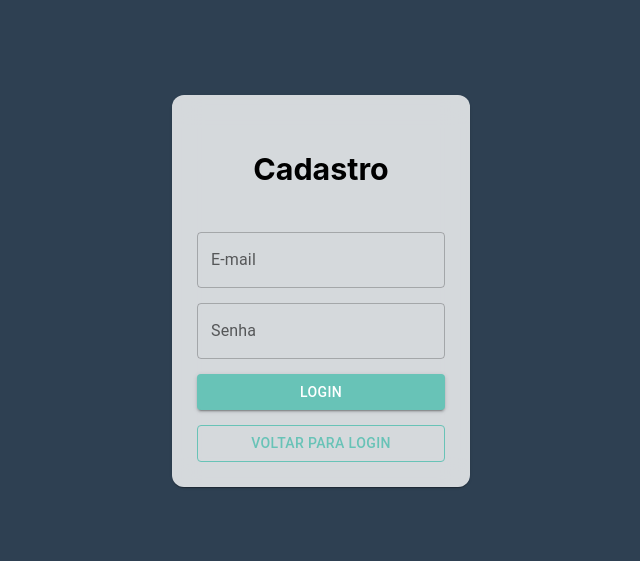
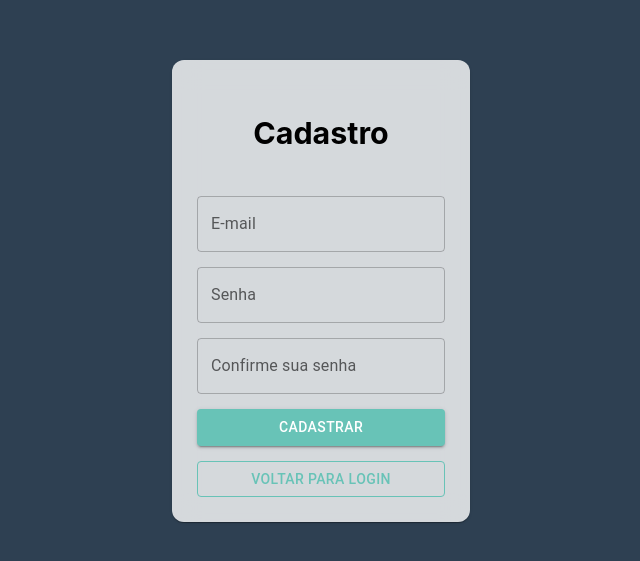
Before and after one commit to Huio-op/simple_events_app, a React (Create React App) app in the folder events-app/: page /signup in a window 1280 px wide. Shown: the part 109-670 px from the top of the page, without its empty margins (319-959 px from the left). Built offline with nearby package versions, Linux system fonts and the light colour scheme.

Commit message:
Patch com tela de cadastro

```diff
--- a/events-app/package.json
+++ b/events-app/package.json
@@ -18,7 +18,7 @@
     "web-vitals": "^2.1.4"
   },
   "scripts": {
-    "start": "PORT=8080 react-scripts start",
+    "start": "react-scripts start",
     "build": "react-scripts build",
     "test": "react-scripts test",
     "eject": "react-scripts eject"
--- a/events-app/src/pages/login/index.css
+++ b/events-app/src/pages/login/index.css
@@ -1,3 +1,8 @@
 .Login .signupRedirect {
   width: 100%;
 }
+
+
+.loginRedirect {
+  text-decoration: none;
+}
--- a/events-app/src/pages/signup/index.css
+++ b/events-app/src/pages/signup/index.css
@@ -1,3 +1,7 @@
 .loginRedirect {
   width: 100%;
 }
+
+.signupRedirect {
+  text-decoration: none;
+}
--- a/events-app/src/pages/signup/index.js
+++ b/events-app/src/pages/signup/index.js
@@ -1,22 +1,92 @@
-import React from 'react';
+import React, {useState} from 'react';
 import './index.css';
 import TextField from '@mui/material/TextField';
 import Button from '@mui/material/Button';
 
 const Signup = () => {
+
+  const [fieldValues, setFieldValues] = useState({});
+  const [errors, setErrors] = useState({});
+  const [errorsEmail, setErrorsEmail] = useState({});
+  const [helper, setHelper] = useState({});
+  const [helperEmail, setHelperEmail] = useState({});
+
+  function createUser (event) {
+    event.preventDefault();
+    const validPassword = validatePassword();
+    const validEmail = validateEmail();
+    if (validEmail && validPassword) {
+      return true;
+    } else {
+      return false;
+    }
+
+  }
+
+  const validatePassword = () => {
+    if (fieldValues.password === fieldValues.passwordConfirm && fieldValues.password !== "") {
+      setHelper({password: ""});
+      setErrors({...errors, password: false, passwordConfirm: false});
+      return true;
+    } else {
+      setHelper({password: "As senhas digitadas não coincidem"});
+      setErrors({...errors, password: true, passwordConfirm: true});
+      console.log("senhas não valido");
+      return false;
+    }
+  }
+
+  const validateEmail = () => {
+    let regex = new RegExp('[a-z0-9]+@[a-z]+\.[a-z]{2,3}');
+    if (!regex.test(fieldValues.email)) {
+        setErrorsEmail({...errorsEmail, email: true});
+        setHelperEmail({email: "O e-mail digitado não é válido"});
+        console.log("email não valido");
+        return false;
+    } else {
+        setErrorsEmail({...errorsEmail, email: false});
+        setHelperEmail({email: ""});
+        return true;
+    }
+  }
+
+  console.log('erros', errors)
+
   return (
     <div className="Signup defaultBackground">
+      <form onSubmit={createUser}>
       <div className="card">
         <h3>Cadastro</h3>
-        <TextField id="email" label="E-mail" variant="outlined" type="email" />
+        <TextField id="email"
+        label="E-mail"
+        variant="outlined"
+        name='email'
+        onChange={e => {setFieldValues({...fieldValues, email: e.target.value})}}
+        error={errorsEmail.email}
+        helperText={helperEmail.email}
+
+        />
         <TextField
           id="password"
           label="Senha"
+          name='password'
           variant="outlined"
           type="password"
+          error={errors.password}
+          helperText={helper.password}
+          onChange={e => {setFieldValues({...fieldValues, password: e.target.value})}}
         />
-        <Button className="filledButton" variant="contained">
-          Login
+        <TextField
+          id="passwordConfirm"
+          label="Confirme sua senha"
+          name='password'
+          variant="outlined"
+          type="password"
+          error={errors.passwordConfirm}
+          onChange={e => {setFieldValues({...fieldValues, passwordConfirm: e.target.value})}}
+        />
+        <Button className="filledButton" variant="contained" type="submit">
+          Cadastrar
         </Button>
         <a className="loginRedirect" href="/login">
           <Button className="outlinedButton" variant="outlined">
@@ -24,6 +94,7 @@ const Signup = () => {
           </Button>
         </a>
       </div>
+      </form>
     </div>
   );
 };
```
Also changed, not shown: events-app/src/index.css (line endings or trailing spaces), 2 other files (tests, documents, lock files or other folders).
